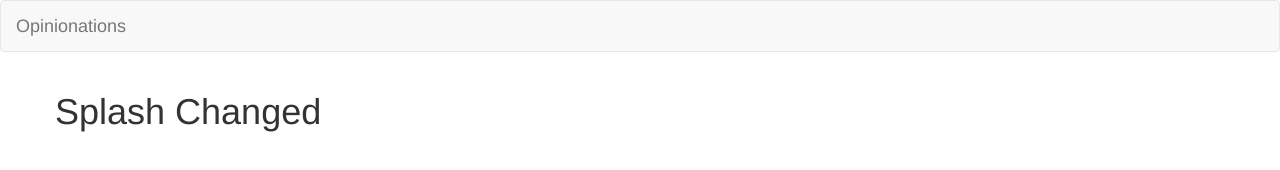
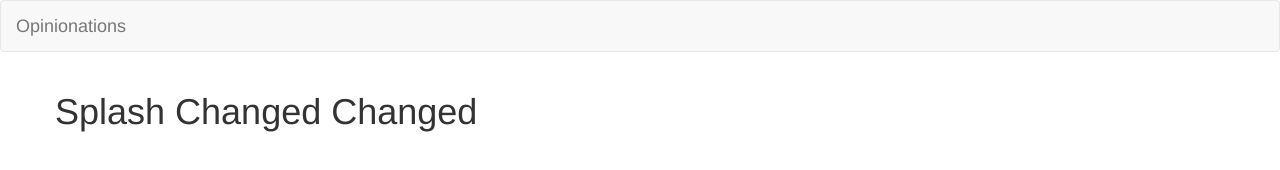
Before and after one commit to edoecohen/opinionations, a website: page web/index.html at #/welcome in a window 1280 px wide. Drawn offline with Linux system fonts and the light colour scheme.

Commit message:
Pull request test

```diff
--- a/web/client/splash/splash.html
+++ b/web/client/splash/splash.html
@@ -1 +1 @@
-<h1>Splash Changed</h1>
+<h1>Splash Changed Changed</h1>
```
